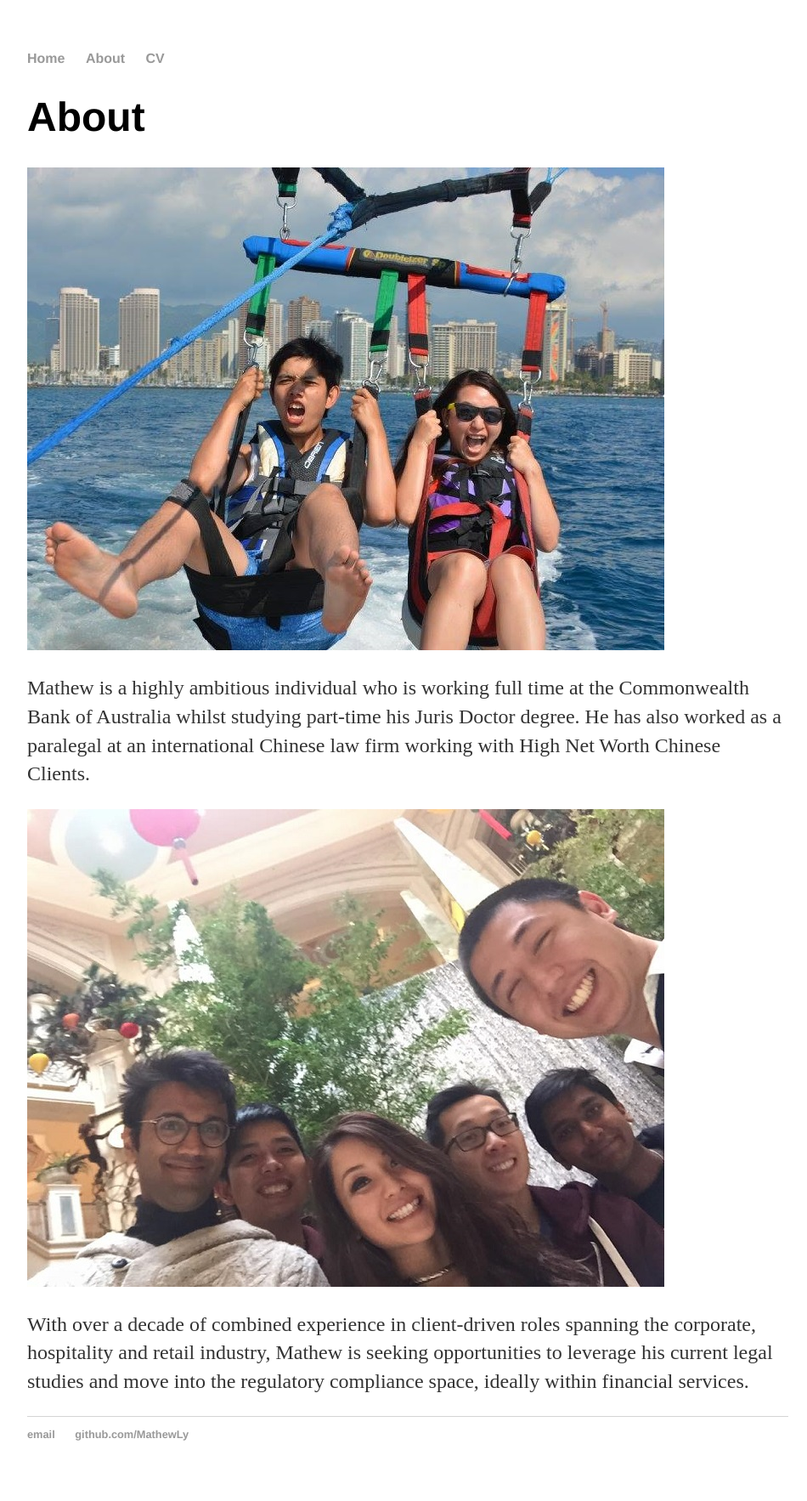
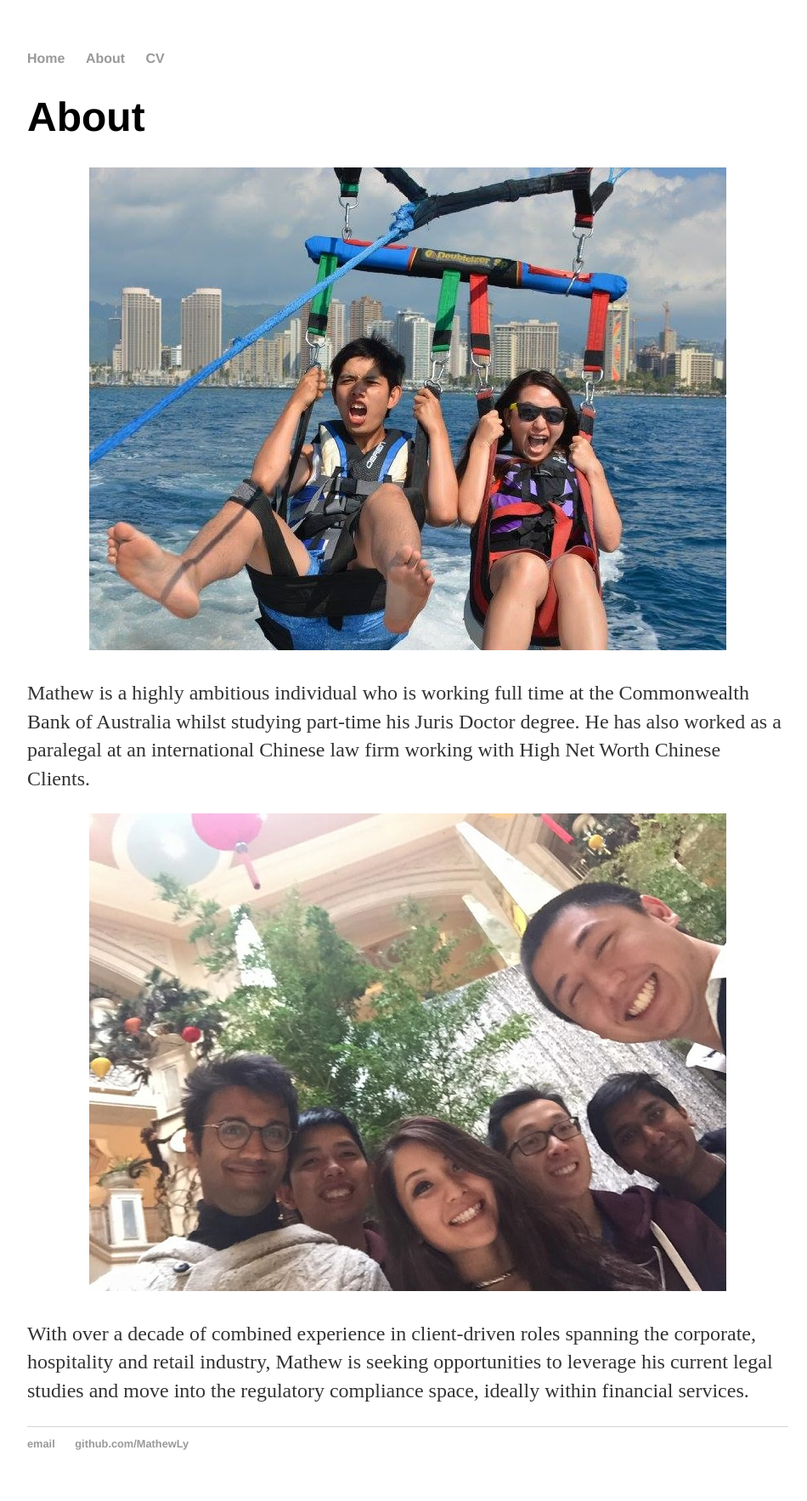
Before and after one commit to MathewLy/MathewLy.github.io, a Jekyll site: the page built from about/index.html, in a window 1280 px wide. Shown: the whole page at 85% size, without its empty margins (160-1110 px from the left). Built offline with Jekyll 4.4.1, drawn with Linux system fonts in a browser that asks for light colours; comment, search, counter and statistics services are not loaded.

Commit message:
Update index.html

```diff
--- a/about/index.html
+++ b/about/index.html
@@ -4,10 +4,10 @@
 ---
 <div class="blurb">
 	<h1>About</h1>
-        <img src="/resources/4.jpg">
+	<p style="text-align:center;"><img src="/resources/4.jpg"></p>
 
 	<p>Mathew is a highly ambitious individual who is working full time at the Commonwealth Bank of Australia whilst studying part-time his Juris Doctor degree. He has also worked as a paralegal at an international Chinese law firm working with High Net Worth Chinese Clients.</p>
-<img src="/resources/5.jpg">
+	<p style="text-align:center;"><img src="/resources/5.jpg"></p>
 <p> With over a decade of combined experience in client-driven roles spanning the corporate, hospitality and retail industry, Mathew is seeking opportunities to leverage his current legal studies and move into the regulatory compliance space, ideally within financial services.</p>
 
 </div><!-- /.blurb -->
```
